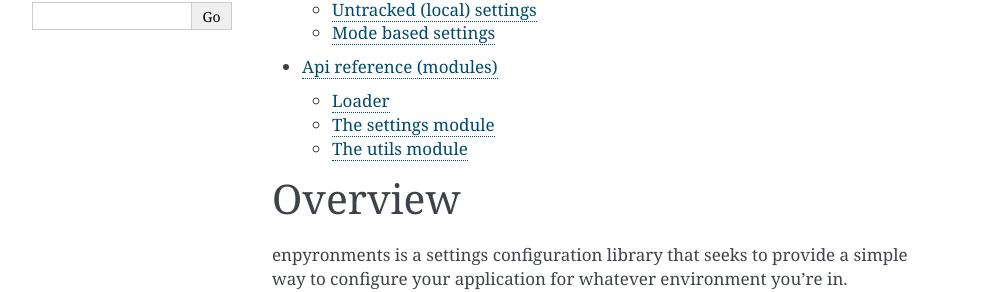
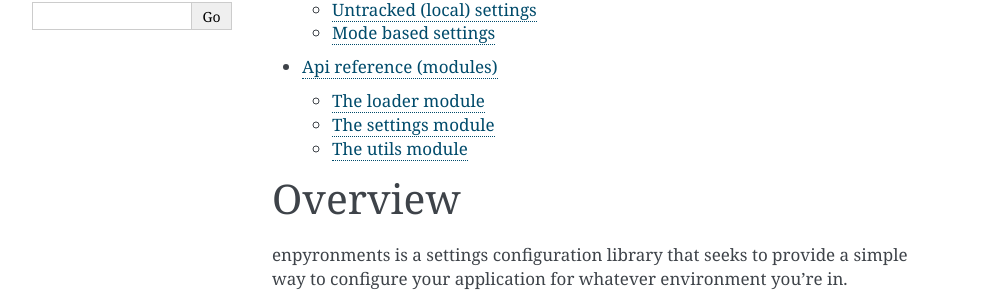
Before and after one commit to stephen1000/enpyroments, a Sphinx documentation site: the page built from docs/index.rst, in a window 1280 px wide. Shown: the part 351-643 px from the top of the page, without its empty margins (148-1141 px from the left). Built offline with Sphinx 7.4.7, drawn with Linux system fonts in a browser that asks for light colours.

Commit message:
no longer error

```diff
--- a/docs/modules/loader.rst
+++ b/docs/modules/loader.rst
@@ -1,4 +1,7 @@
-Loader
-======
+.. module:: loader
+    :synopsis: The settings loader
+
+The loader module
+=================
 
 The settings loader class.
```
Also changed, not shown: docs/modules/settings.rst (line endings or trailing spaces).
